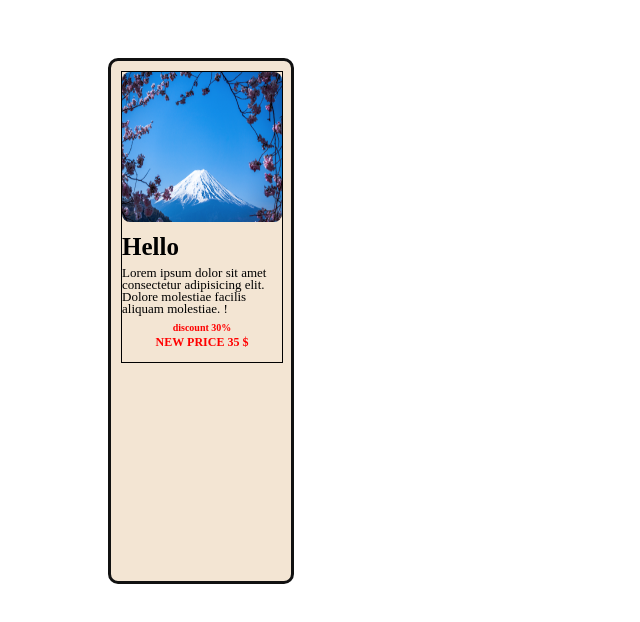
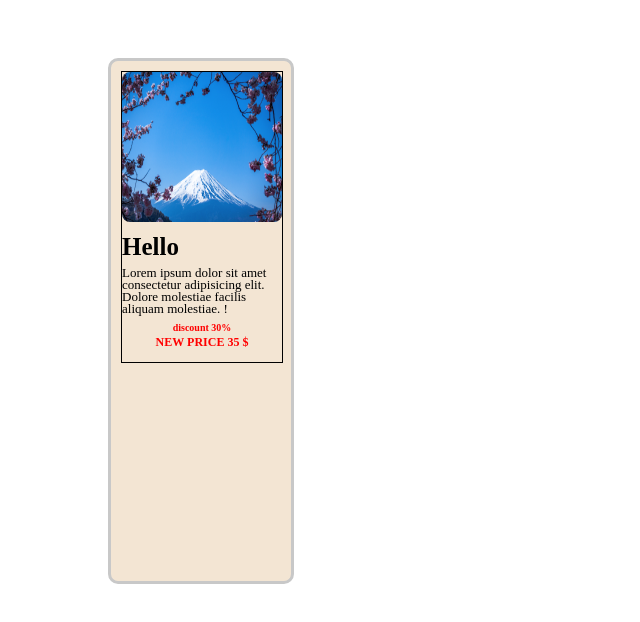
Before and after one commit to mokka-net/1111, a plain HTML site: page index.html in a window 1280 px wide. Shown: the whole page, without its empty margins (0-640 px from the left). Drawn offline with Linux system fonts and the light colour scheme.

Commit message:
commit01.01.2024

```diff
--- a/style.css
+++ b/style.css
@@ -1,5 +1,5 @@
 .card {
-    border: 3px solid rgb(17, 17, 17);
+    border: 3px solid rgb(200, 200, 200);
     background-color: rgb(243, 229, 211);
     border-radius: 10px;
     width: 180px;
```
